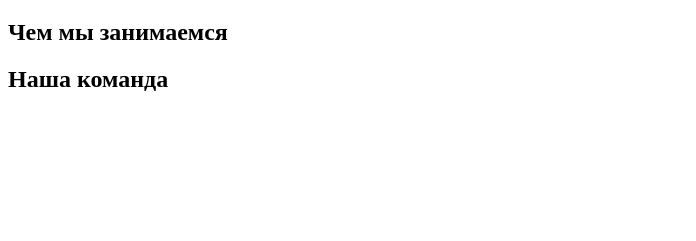
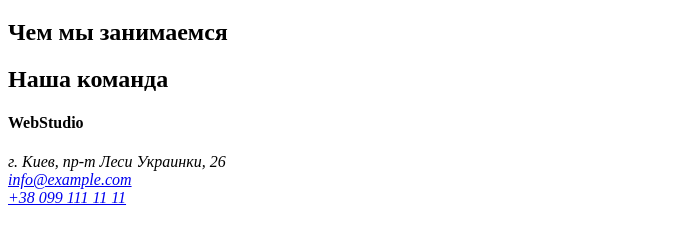
Before and after one commit to YuliiaTS/goit-markup-hw-01, a plain HTML site: page index.html in a window 1280 px wide. Shown: the part 61-302 px from the top of the page, without its empty margins (0-696 px from the left). Drawn offline with Linux system fonts and the light colour scheme.

Commit message:
заповнила футер

```diff
--- a/index.html
+++ b/index.html
@@ -13,11 +13,17 @@
     </header>
 
     <main></main>
-    <footer>
-        <address></address>
-    </footer>
     <h1>Эффективные решения для вашего бизнеса</h1>
     <h2>Чем мы занимаемся</h2>
     <h2>Наша команда</h2>
+    <footer>
+        <h4>WebStudio</h4>
+        <address>
+        г. Киев, пр-т Леси Украинки, 26 <br />
+        <a href="mailto:info@example.com">info@example.com</a> <br />
+        <a href="tel:+38 099 111 11 11">+38 099 111 11 11</a>
+        </address>
+    </footer>
+
 </body>
 </html>
```
